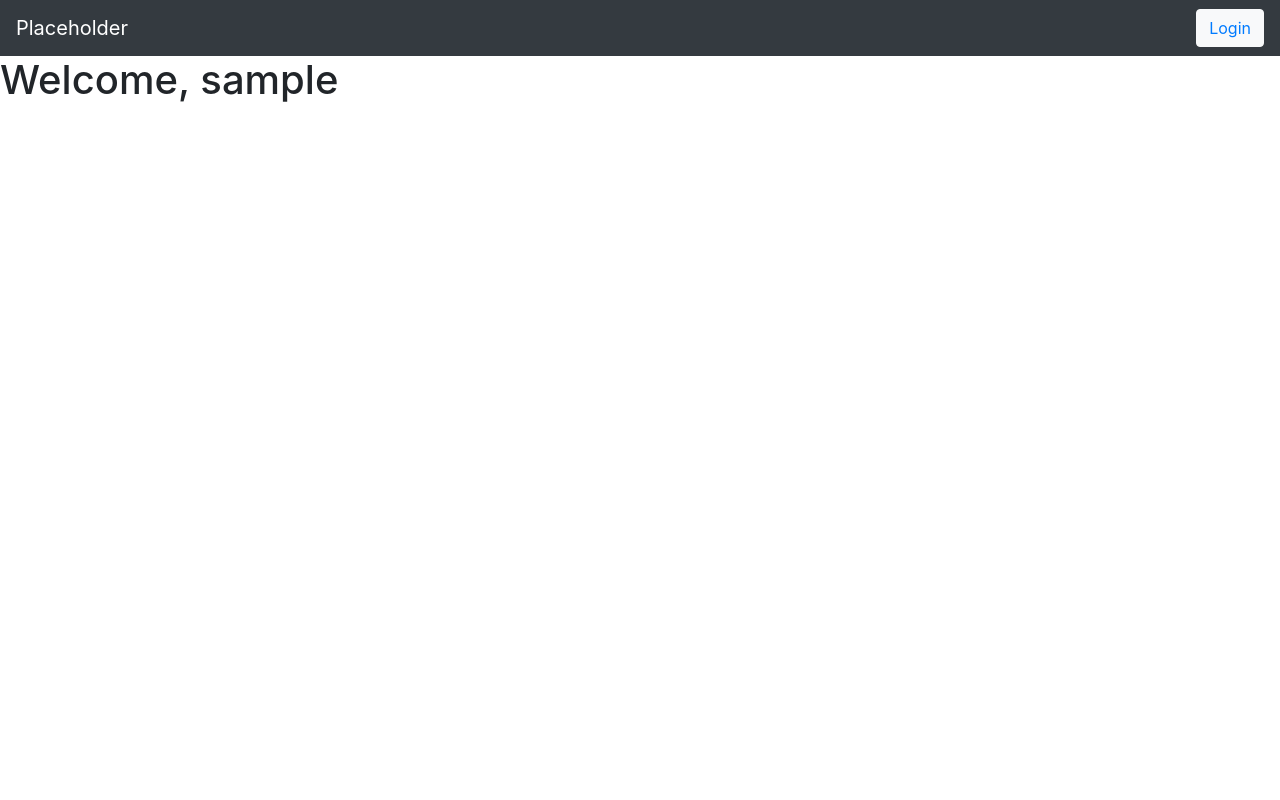
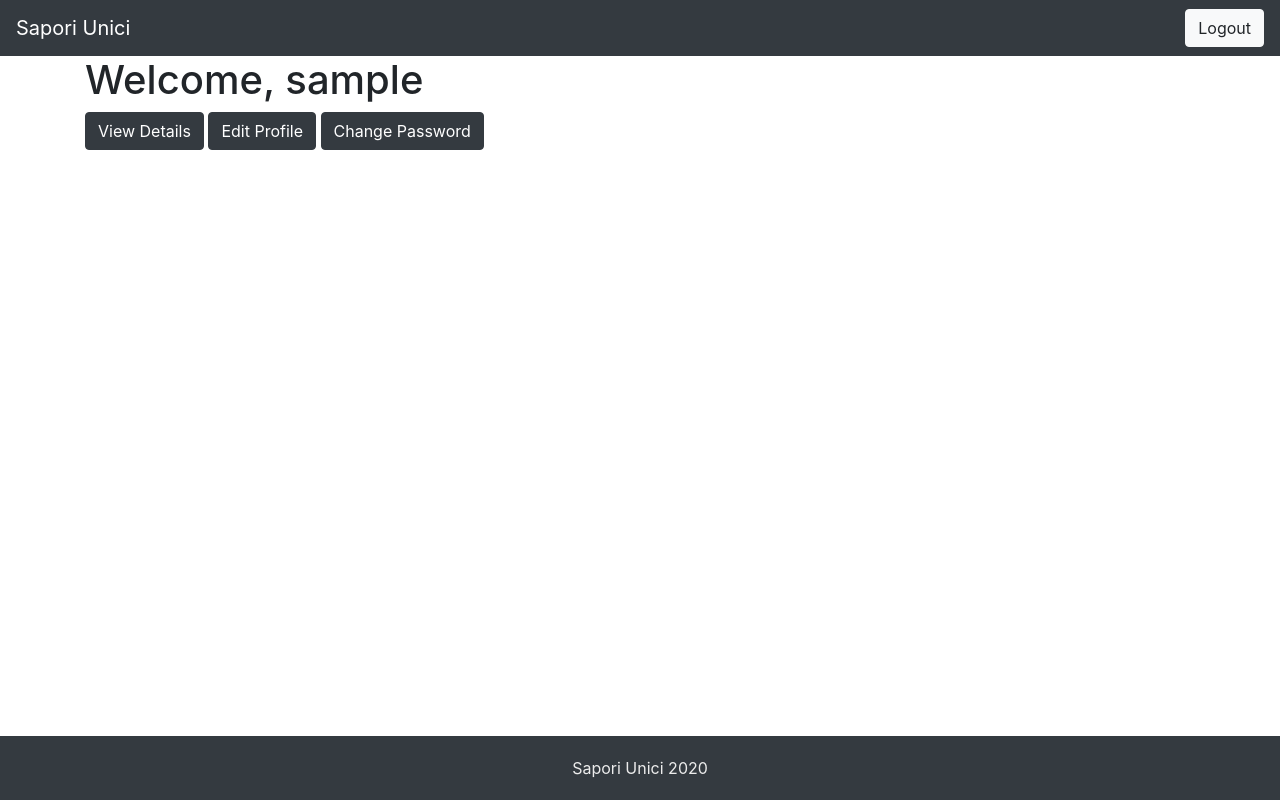
Before and after one commit to Re-Tails/restaurant-booking, a Django app: page /dashboard/ in a window 1280 px wide. Run offline with Django 3.2, Linux system fonts and the light colour scheme; the visitor is signed in with stand-in values (Sample User, id 1); some libraries are stand-ins or nearby versions.

Commit message:
Added dashboard buttons

```diff
--- a/restaurant/templates/base.html
+++ b/restaurant/templates/base.html
@@ -6,7 +6,6 @@
   <meta charset="utf-8">
   <link rel="stylesheet" type="text/css" href="{% static 'css/main.css' %}">
   <script src="{%static 'javascript/app.js' %}"></script>
-  <link rel="stylesheet" type="text/css" href="{% static 'css/profile.css' %}">
   <link href="https://stackpath.bootstrapcdn.com/bootstrap/4.4.1/css/bootstrap.min.css" rel="stylesheet" integrity="sha384-Vkoo8x4CGsO3+Hhxv8T/Q5PaXtkKtu6ug5TOeNV6gBiFeWPGFN9MuhOf23Q9Ifjh" crossorigin="anonymous">
   <script src="https://code.jquery.com/jquery-3.2.1.slim.min.js" integrity="sha384-KJ3o2DKtIkvYIK3UENzmM7KCkRr/rE9/Qpg6aAZGJwFDMVNA/GpGFF93hXpG5KkN" crossorigin="anonymous"></script>
   <script src="https://cdnjs.cloudflare.com/ajax/libs/popper.js/1.12.9/umd/popper.min.js" integrity="sha384-ApNbgh9B+Y1QKtv3Rn7W3mgPxhU9K/ScQsAP7hUibX39j7fakFPskvXusvfa0b4Q" crossorigin="anonymous"></script>
@@ -16,10 +15,12 @@
 <body>
   <header>
     <nav class="navbar navbar-expand-lg navbar-dark bg-dark">
-      <a href="#" class="navbar-brand">Placeholder</a>
-      <div class="btn btn-light ml-auto">
-            <a href="{% url 'login_url' %}">Login</a>
-      </div>
+      <a href="/" class="navbar-brand">Sapori Unici</a>
+      {% if user.is_authenticated %}
+        <a href="{% url 'logout_url' %}" class="btn btn-light ml-auto">Logout</a>
+      {% else %}
+        <a href="{% url 'login_url' %}" class="btn btn-light ml-auto">Login</a>
+      {% endif %}
     </nav>
   </header>
   <main role="main">
--- a/restaurant/templates/dashboard.html
+++ b/restaurant/templates/dashboard.html
@@ -1,5 +1,17 @@
 {% extends 'index.html' %}
 
 {%block content%}
-        <h1>Welcome, {{user.username}}</h1>
+<div class="container">
+  <h1>Welcome, {{user.username}}</h1>
+  {% if isStaff %}
+  <a href="/item/add" class="btn btn-dark">Add Menu Item</a>
+  {% else %}
+  <!-- Insert customer only uses here -->
+  {% endif %}
+  <a href="/profile/" class="btn btn-dark">View Details</a>
+  <a href="/profile/edit/" class="btn btn-dark">Edit Profile</a>
+  <a href="/profile/password/" class="btn btn-dark">Change Password</a>
+</div>
+{% include "footer.html" %}
+
 {%endblock%}
--- a/restaurant/templates/footer.html
+++ b/restaurant/templates/footer.html
@@ -1,5 +1,5 @@
 {% block content %}
 <div class="footer fixed-bottom">
-  <p class="">Placeholder 2020</p>
+  <p class="">Sapori Unici 2020</p>
 </div>
 {% endblock %}
--- a/restaurant/templates/index.html
+++ b/restaurant/templates/index.html
@@ -6,6 +6,7 @@
     <div class="w-25">Lorem ipsum dolor sit amet, consectetur adipiscing elit, sed do.</div>
     <button type="button" name="button" class="btn btn-dark btn-md">Book</button>
     <a href="/view_menu" class="text-dark btn btn-light btn-md">Menu</a>
+    <a href="/dashboard" class="btn btn-dark btn-md">Dashboard</a>
   </div>
 </div>
 
```
Also changed, not shown: restaurant/templates/registration/profile.html (+4 -26 lines).
